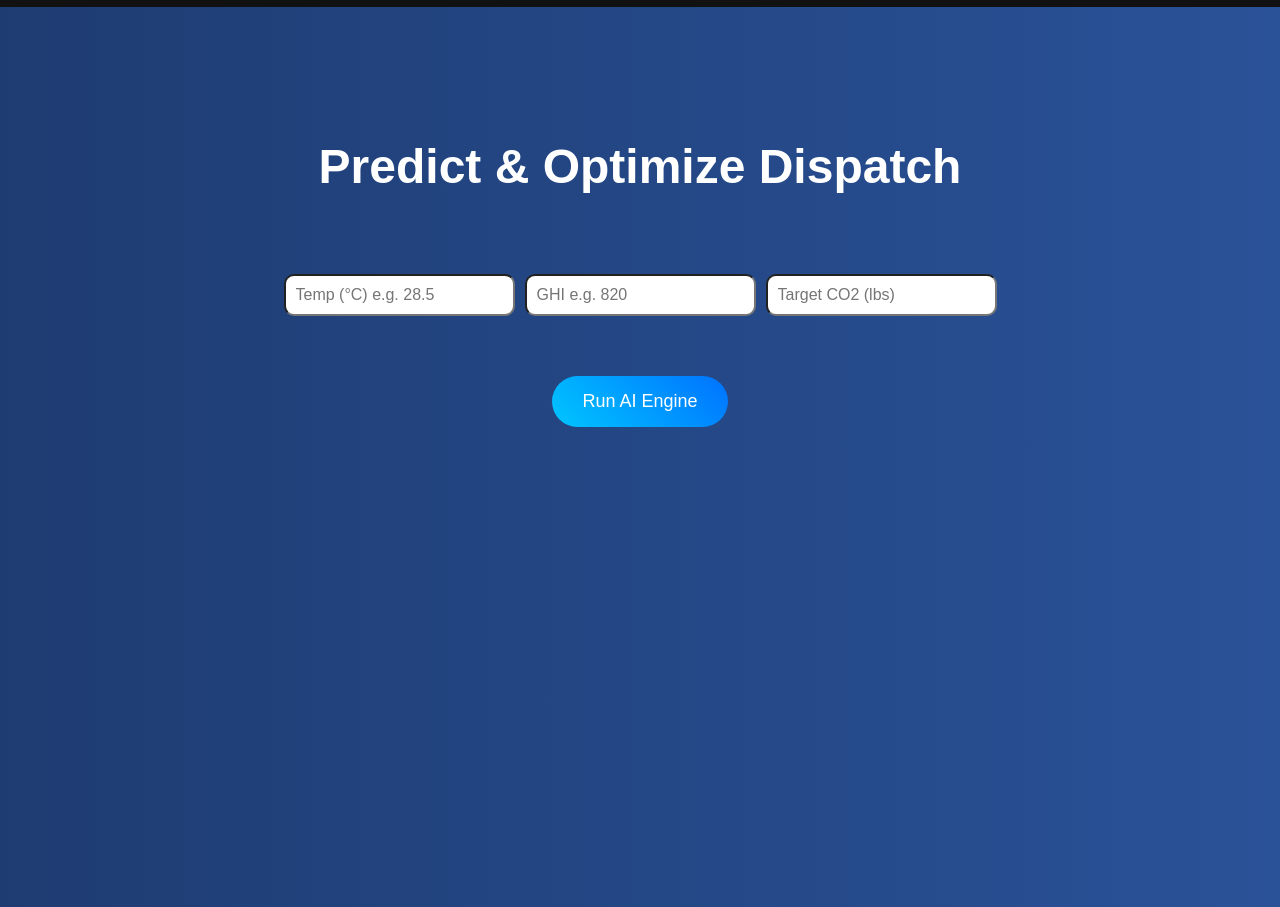
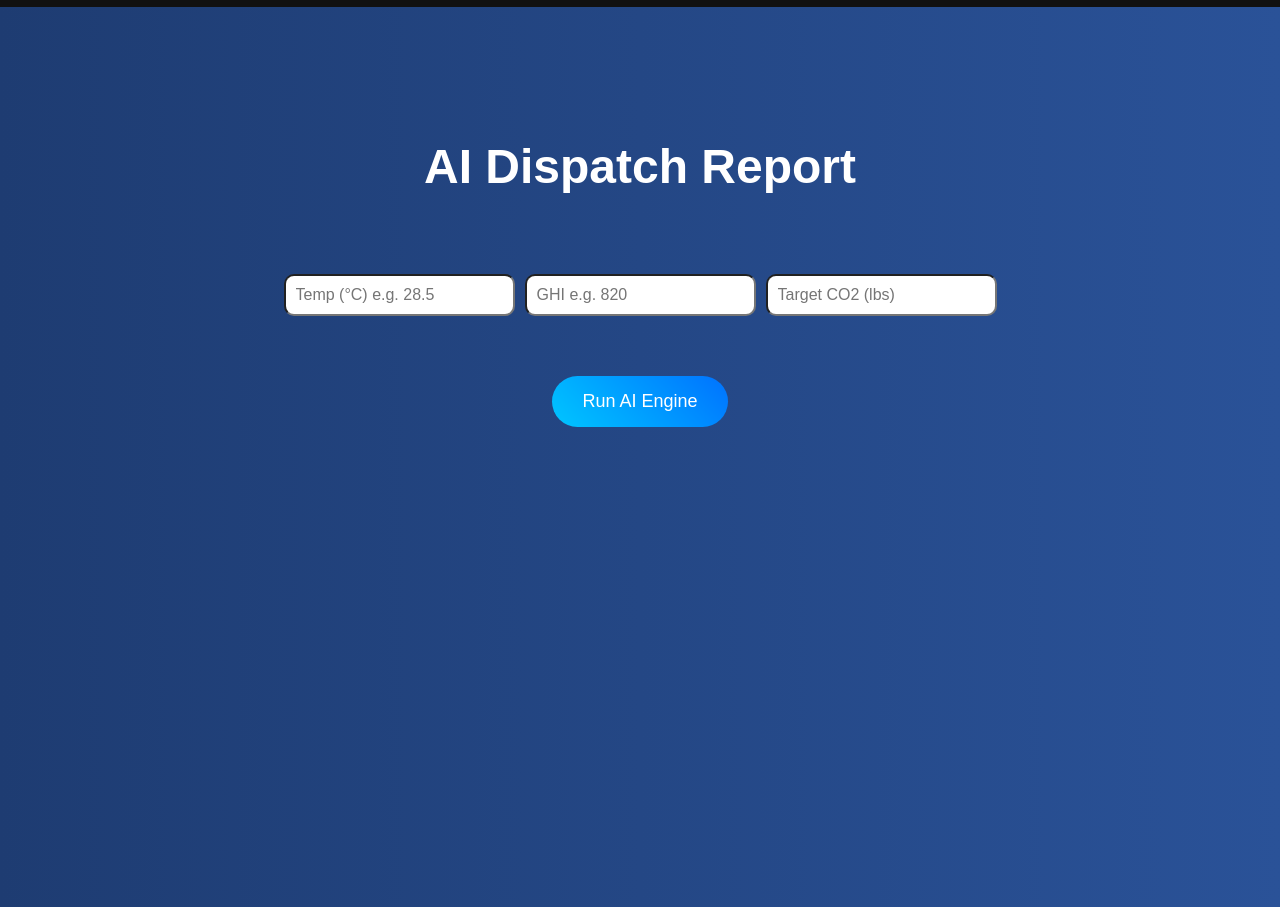
Before and after one commit to ws-uofa/hackaz2026, a plain HTML site: page index.html in a window 1280 px wide. Shown: the part 2860-3767 px from the top of the page. Drawn offline with nearby package versions, Linux system fonts and the light colour scheme.

Commit message:
edit ai report

```diff
--- a/index.html
+++ b/index.html
@@ -355,7 +355,7 @@
 </div>
 
 <div id="predict" class="section">
-  <h1>Predict & Optimize Dispatch</h1>
+  <h1>AI Dispatch Report</h1>
   <div class="content" style="display: flex; gap: 10px; justify-content: center; margin-bottom: 20px;">
     <input type="number" id="input-temp" placeholder="Temp (°C) e.g. 28.5" style="padding: 10px; border-radius: 10px; font-size: 16px;">
     <input type="number" id="input-ghi" placeholder="GHI e.g. 820" style="padding: 10px; border-radius: 10px; font-size: 16px;">
@@ -527,7 +527,6 @@ async function runAI() {
   const result = document.getElementById("ai-result");
   const btn = document.querySelector(".fancy-btn");
 
-  // 获取输入值，如果没有输入则使用默认值
   const temp = document.getElementById("input-temp").value || 28.5;
   const ghi = document.getElementById("input-ghi").value || 820;
   const co2 = document.getElementById("input-co2").value || 4500000;
@@ -536,7 +535,6 @@ async function runAI() {
   btn.disabled = true;
 
   try {
-    // 调用本地 Python 后端
     const response = await fetch("http://127.0.0.1:5005/api/dispatch", {
         method: "POST",
         headers: { "Content-Type": "application/json" },
@@ -551,10 +549,8 @@ async function runAI() {
         return;
     }
 
-    // 使用 marked.parse() 自动将 Markdown 转换为 HTML
     const htmlContent = marked.parse(data.report);
 
-    // 显示大模型生成的结果
     result.innerHTML = `<h2 style="text-align: center; margin-bottom: 20px; border-bottom: none;">🤖 AI Daily Energy Dispatch Report</h2>${htmlContent}`;
 
   } catch (error) {
```
